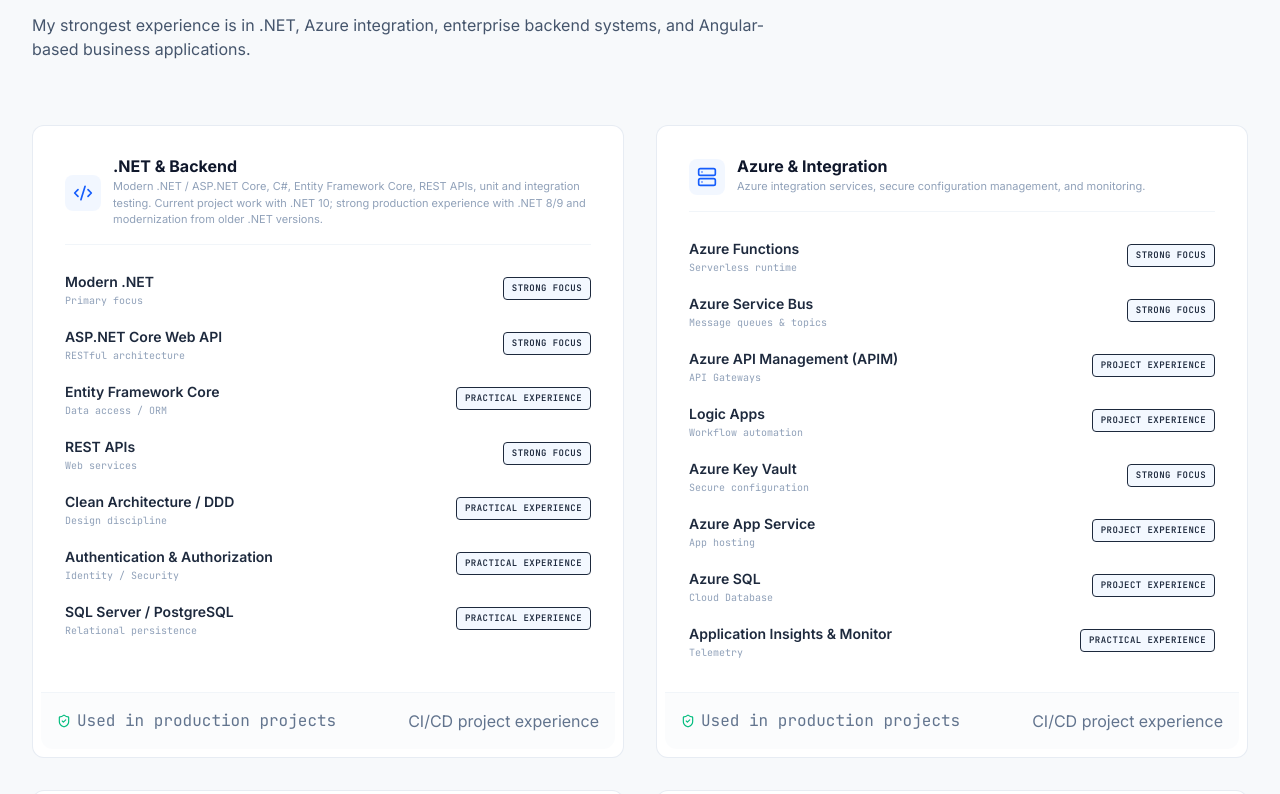
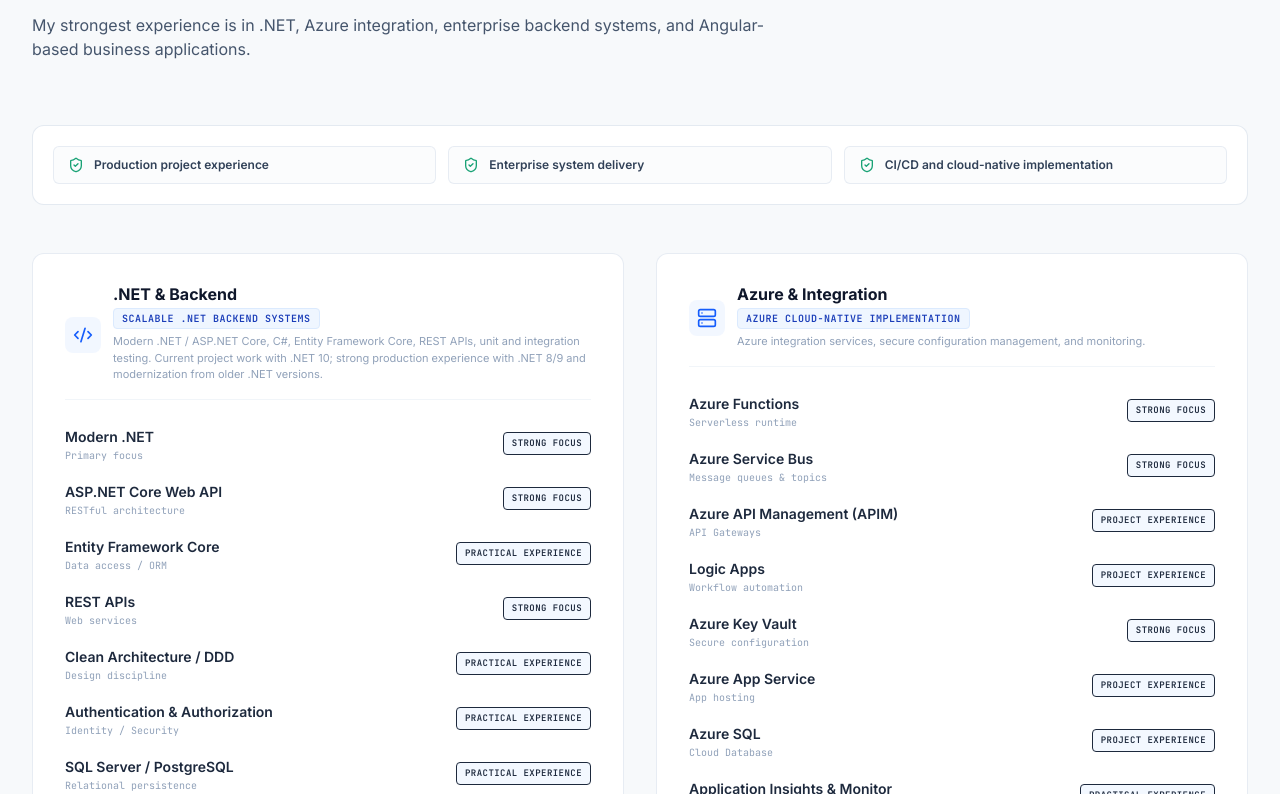
Before and after one commit to MatGhp/MGP-Consulting-, a React (Vite) app: page / in a window 1280 px wide. Shown: the part 7406-8200 px from the top of the page. Built offline with nearby package versions, Linux system fonts and the light colour scheme.

Commit message:
feat(i18n): add proof indicators and category badges for tech stack localization

```diff
--- a/src/components/TechStack.tsx
+++ b/src/components/TechStack.tsx
@@ -25,6 +25,21 @@
     }
   };
 
+  const getCategoryBadge = (id: string) => {
+    switch (id) {
+      case "dotnet-backend":
+        return t("ui.techStack.categoryBadges.dotnetBackend");
+      case "azure-integration":
+        return t("ui.techStack.categoryBadges.azureIntegration");
+      case "devops-delivery":
+        return t("ui.techStack.categoryBadges.devopsDelivery");
+      case "frontend-tech":
+        return t("ui.techStack.categoryBadges.frontendTech");
+      default:
+        return "";
+    }
+  };
+
   return (
     <section id="tech-focus" className="py-20 bg-slate-50/50 border-b border-slate-100">
       <div className="max-w-7xl mx-auto px-4 sm:px-6 lg:px-8">
@@ -40,6 +55,21 @@
           <p className="mt-4 text-base text-slate-600">
             {t("ui.techStack.intro")}
           </p>
+        </div>
+
+        {/* Proof Bar */}
+        <div className="mb-12 rounded-xl border border-slate-200/90 bg-white p-4 sm:p-5">
+          <div className="grid grid-cols-1 sm:grid-cols-3 gap-3">
+            {content.ui.techStack.proofIndicators.map((item, idx) => (
+              <div
+                key={idx}
+                className="flex items-center gap-2.5 rounded-md border border-slate-200/80 bg-slate-50/60 px-3.5 py-2.5"
+              >
+                <ShieldCheck className="w-4 h-4 text-emerald-600/90 flex-shrink-0" />
+                <span className="text-xs font-semibold text-slate-700">{item}</span>
+              </div>
+            ))}
+          </div>
         </div>
 
         {/* Categories Grid */}
@@ -59,6 +89,9 @@
                     <h3 className="font-sans text-md font-bold text-slate-900 leading-none">
                       {category.categoryName}
                     </h3>
+                    <span className="inline-flex items-center mt-1.5 px-2 py-0.5 rounded text-[10px] font-mono font-semibold uppercase tracking-wider bg-blue-50 text-blue-800 border border-blue-100">
+                      {getCategoryBadge(category.id)}
+                    </span>
                     <span className="font-sans text-[11px] text-slate-400 mt-1 block">
                       {category.description}
                     </span>
@@ -92,15 +125,6 @@
                     </div>
                   ))}
                 </div>
-              </div>
-
-              {/* Category Footer Assertion */}
-              <div className="mt-8 pt-4 border-t border-slate-100 bg-slate-50/50 -mx-6 -mb-6 p-4 rounded-b-xl flex items-center justify-between text-3xs text-slate-500 select-none">
-                <div className="flex items-center space-x-1.5 font-mono">
-                  <ShieldCheck className="w-3.5 h-3.5 text-emerald-500" />
-                  <span>{t("ui.techStack.footerUsedInProduction")}</span>
-                </div>
-                <span>{t("ui.techStack.footerCiCdExperience")}</span>
               </div>
 
             </div>
--- a/src/i18n/translations/de.ts
+++ b/src/i18n/translations/de.ts
@@ -114,6 +114,17 @@
         "Meine stärkste Projekterfahrung liegt in .NET, Azure-Integration, Enterprise-Backends und Angular Business Applications.",
       footerUsedInProduction: "In Produktionsprojekten eingesetzt",
       footerCiCdExperience: "CI/CD-Projekterfahrung",
+      proofIndicators: [
+        "Erfahrung in Produktionsprojekten",
+        "Delivery in Enterprise-Systemen",
+        "CI/CD und cloud-native Umsetzung"
+      ],
+      categoryBadges: {
+        dotnetBackend: "Skalierbare .NET-Backend-Systeme",
+        azureIntegration: "Azure cloud-native Umsetzung",
+        devopsDelivery: "CI/CD-Delivery-Erfahrung",
+        frontendTech: "Enterprise Angular Frontend-Erfahrung"
+      },
       calloutEyebrow: "Delivery-Gewohnheiten, die Projektrisiko reduzieren",
       calloutTitle: "Delivery-Gewohnheiten, die Projektrisiko reduzieren",
       calloutDescription:
--- a/src/i18n/translations/en.ts
+++ b/src/i18n/translations/en.ts
@@ -114,6 +114,17 @@
         "My strongest experience is in .NET, Azure integration, enterprise backend systems, and Angular-based business applications.",
       footerUsedInProduction: "Used in production projects",
       footerCiCdExperience: "CI/CD project experience",
+      proofIndicators: [
+        "Production project experience",
+        "Enterprise system delivery",
+        "CI/CD and cloud-native implementation"
+      ],
+      categoryBadges: {
+        dotnetBackend: "Scalable .NET backend systems",
+        azureIntegration: "Azure cloud-native implementation",
+        devopsDelivery: "CI/CD delivery experience",
+        frontendTech: "Enterprise Angular frontend experience"
+      },
       calloutEyebrow: "Delivery habits that reduce project risk",
       calloutTitle: "Delivery habits that reduce project risk",
       calloutDescription:
--- a/src/i18n/translations/schema.ts
+++ b/src/i18n/translations/schema.ts
@@ -127,6 +127,13 @@
       intro: string;
       footerUsedInProduction: string;
       footerCiCdExperience: string;
+      proofIndicators: string[];
+      categoryBadges: {
+        dotnetBackend: string;
+        azureIntegration: string;
+        devopsDelivery: string;
+        frontendTech: string;
+      };
       calloutEyebrow: string;
       calloutTitle: string;
       calloutDescription: string;
```
